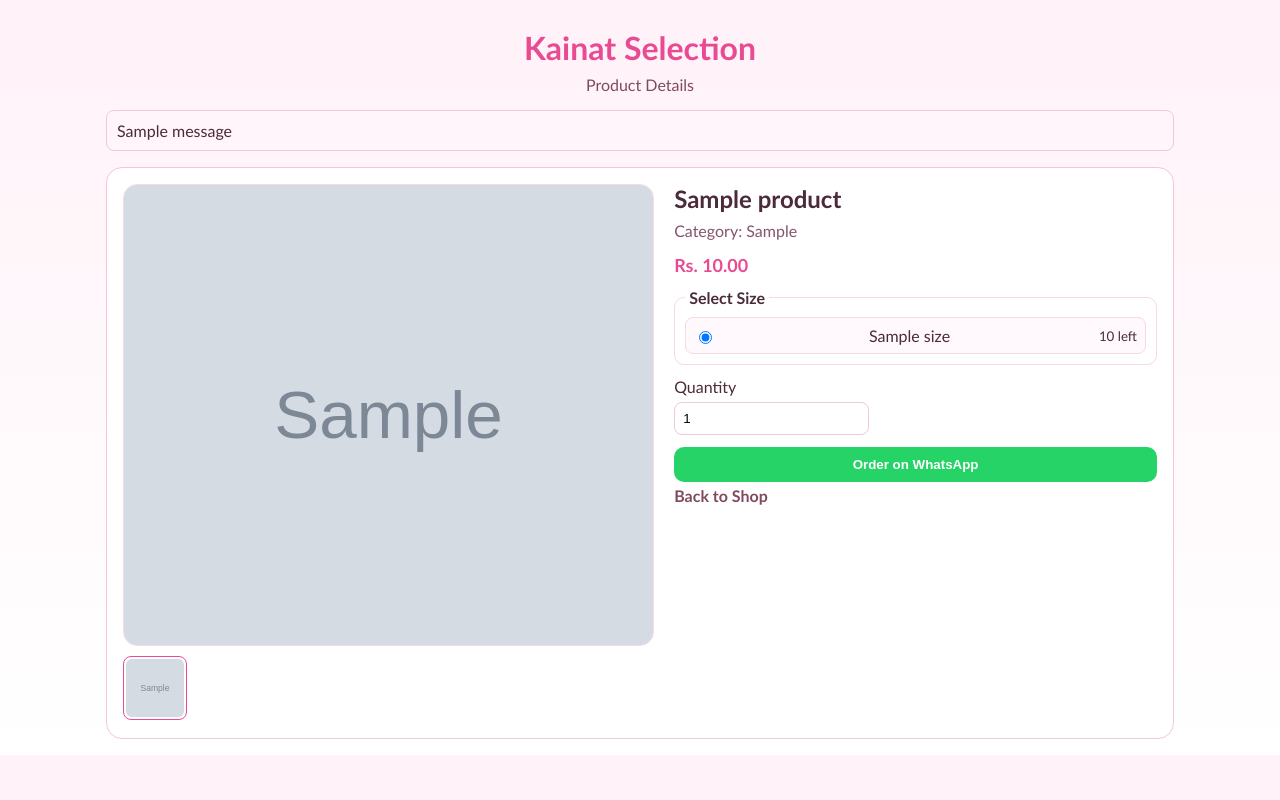
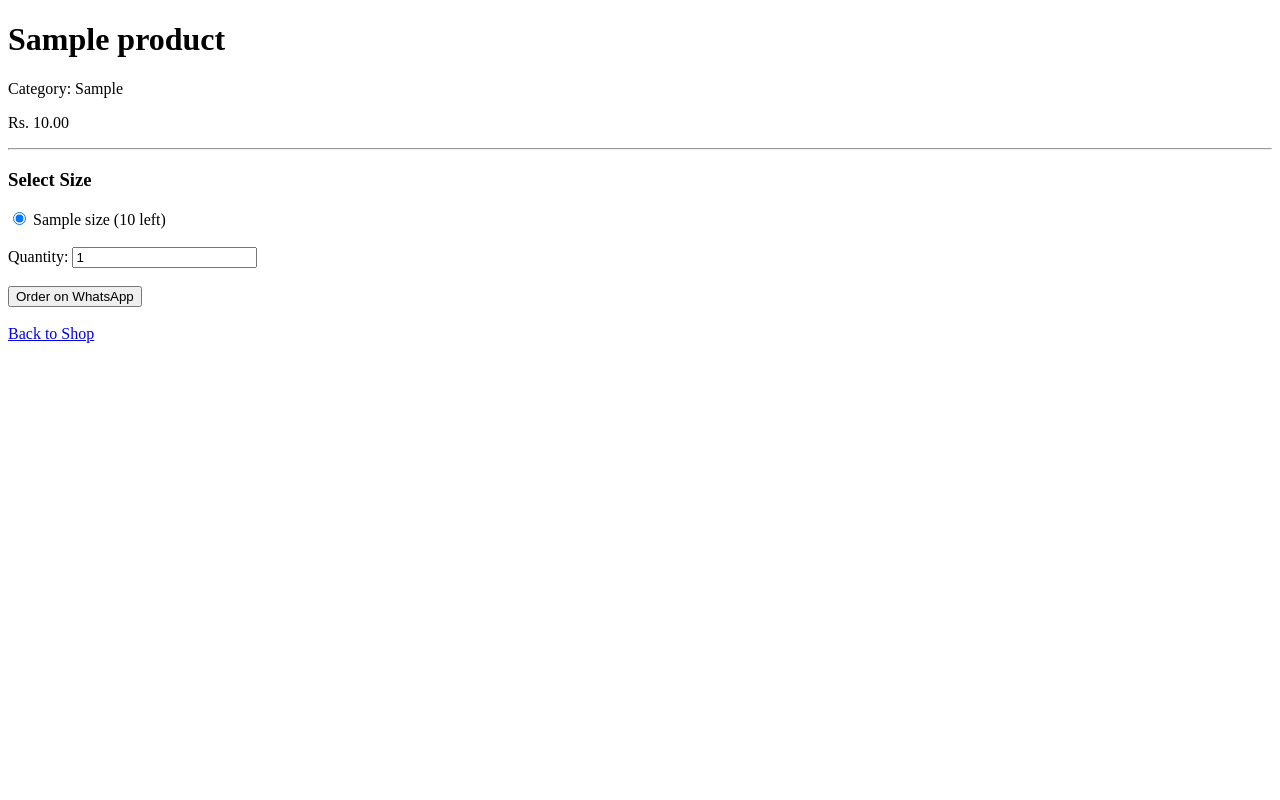
Before and after one commit to sarfrajae/kainat-selection, a Flask app: page /product/1 in a window 1280 px wide. Run offline with Flask 3, Linux system fonts and the light colour scheme; tables that the repository leaves empty hold one stand-in row (values such as "Sample post"); grey boxes marked "Sample" are stand-in pictures; one stand-in notice (Sample message) is shown; some libraries are stand-ins or nearby versions.

Commit message:
Add files via upload

```diff
--- a/templates/product_detail.html
+++ b/templates/product_detail.html
@@ -1,167 +1,62 @@
-<!doctype html>
-<html lang="en">
+<!DOCTYPE html>
+<html>
 <head>
-    <meta charset="UTF-8">
-    <meta name="viewport" content="width=device-width, initial-scale=1.0">
-    <title>{{ product.name }} | Kainat Selection</title>
-    <link rel="stylesheet" href="{{ url_for('static', filename='styles.css') }}">
+    <title>{{ product.name }} - Kainat Selection</title>
 </head>
-<body class="shop-body">
-    <header class="shop-header detail-header">
-        <h1>Kainat Selection</h1>
-        <p>Product Details</p>
-    </header>
+<body>
 
-    <main class="shop-container">
-        {% with messages = get_flashed_messages() %}
-            {% if messages %}
-                <div class="flash-list">
-                    {% for message in messages %}
-                        <div class="flash-message">{{ message }}</div>
-                    {% endfor %}
-                </div>
-            {% endif %}
-        {% endwith %}
+<h1>{{ product.name }}</h1>
+<p>Category: {{ product.category }}</p>
 
-        <section class="product-detail-card">
-            <div class="gallery-column">
-                <div class="main-image-wrap" id="main-image-wrap">
-                    {% if product.images %}
-                        {% for image in product.images %}
-                            <img
-                                src="{{ url_for('uploaded_file', filename=image.filename) }}"
-                                alt="{{ product.name }} image {{ loop.index }}"
-                                class="gallery-image {% if loop.first %}active{% endif %}"
-                                data-index="{{ loop.index0 }}"
-                            >
-                        {% endfor %}
-                    {% elif product.primary_image_filename %}
-                        <img src="{{ url_for('uploaded_file', filename=product.primary_image_filename) }}" alt="{{ product.name }}" class="gallery-image active" data-index="0">
-                    {% endif %}
-                </div>
+{% if product.discount_percentage > 0 %}
+    <p>
+        <del>Rs. {{ "%.2f"|format(product.effective_original_price) }}</del>
+        <strong>Rs. {{ "%.2f"|format(product.effective_selling_price) }}</strong>
+        <span>{{ product.discount_percentage }}% OFF</span>
+    </p>
+{% else %}
+    <p>Rs. {{ "%.2f"|format(product.effective_selling_price) }}</p>
+{% endif %}
 
-                <div class="thumb-row" id="thumb-row">
-                    {% if product.images %}
-                        {% for image in product.images %}
-                            <button type="button" class="thumb-btn {% if loop.first %}active{% endif %}" data-index="{{ loop.index0 }}">
-                                <img src="{{ url_for('uploaded_file', filename=image.filename) }}" alt="Thumb {{ loop.index }}">
-                            </button>
-                        {% endfor %}
-                    {% elif product.primary_image_filename %}
-                        <button type="button" class="thumb-btn active" data-index="0">
-                            <img src="{{ url_for('uploaded_file', filename=product.primary_image_filename) }}" alt="Thumb">
-                        </button>
-                    {% endif %}
-                </div>
-            </div>
+<hr>
 
-            <div class="info-column">
-                <h2>{{ product.name }}</h2>
-                <p class="category-line">Category: {{ product.category }}</p>
+<form method="POST" action="{{ url_for('place_order', product_id=product.id) }}">
 
-                <p class="shop-price-line">
-                    {% if product.discount_percentage > 0 %}
-                        <span class="old-price">Rs. {{ "%.2f"|format(product.effective_original_price) }}</span>
-                    {% endif %}
-                    <span class="shop-price">Rs. {{ "%.2f"|format(product.effective_selling_price) }}</span>
-                    {% if product.discount_percentage > 0 %}
-                        <span class="badge">{{ product.discount_percentage }}% OFF</span>
-                    {% endif %}
-                </p>
+    <h3>Select Size</h3>
 
-                <form method="post" action="{{ url_for('place_order', product_id=product.id) }}" class="order-form">
-                    <fieldset class="size-fieldset">
-                        <legend>Select Size</legend>
-                        {% for size in product.sizes %}
-                            <label class="size-option {% if size.stock == 0 %}disabled{% endif %}">
-                                <input
-                                    type="radio"
-                                    name="size_id"
-                                    value="{{ size.id }}"
-                                    {% if size.stock == 0 %}disabled{% endif %}
-                                    {% if loop.first and size.stock > 0 %}checked{% endif %}
-                                >
-                                <span>{{ size.label }}</span>
-                                <small>{% if size.stock > 0 %}{{ size.stock }} left{% else %}Out of stock{% endif %}</small>
-                            </label>
-                        {% endfor %}
-                    </fieldset>
+    {% for size in product.sizes %}
+        <div>
+            <label>
+                <input type="radio"
+                       name="size_id"
+                       value="{{ size.id }}"
+                       {% if loop.first %}checked{% endif %}
+                       {% if size.stock <= 0 %}disabled{% endif %}>
 
-                    <label class="qty-row">
-                        Quantity
-                        <input type="number" name="quantity" min="1" step="1" value="1" required>
-                    </label>
+                {{ size.label }}
 
-                    <button class="whatsapp-btn" type="submit">Order on WhatsApp</button>
-                </form>
+                {% if size.stock > 0 %}
+                    ({{ size.stock }} left)
+                {% else %}
+                    (Out of stock)
+                {% endif %}
+            </label>
+        </div>
+    {% endfor %}
 
-                <a href="{{ url_for('shop') }}" class="back-link">Back to Shop</a>
-            </div>
-        </section>
-    </main>
+    <br>
 
-<script>
-    (function () {
-        const images = Array.from(document.querySelectorAll('.gallery-image'));
-        const thumbs = Array.from(document.querySelectorAll('.thumb-btn'));
-        const wrap = document.getElementById('main-image-wrap');
+    <label>Quantity:</label>
+    <input type="number" name="quantity" value="1" min="1">
 
-        if (!images.length || !thumbs.length) {
-            return;
-        }
+    <br><br>
 
-        let current = 0;
-        let startX = null;
+    <button type="submit">Order on WhatsApp</button>
 
-        function show(index) {
-            if (index < 0) {
-                index = images.length - 1;
-            }
-            if (index >= images.length) {
-                index = 0;
-            }
+</form>
 
-            current = index;
+<br>
+<a href="{{ url_for('shop') }}">Back to Shop</a>
 
-            images.forEach((img, i) => {
-                img.classList.toggle('active', i === index);
-            });
-
-            thumbs.forEach((btn, i) => {
-                btn.classList.toggle('active', i === index);
-            });
-        }
-
-        thumbs.forEach((thumb) => {
-            thumb.addEventListener('click', function () {
-                const idx = Number(this.dataset.index || 0);
-                show(idx);
-            });
-        });
-
-        wrap.addEventListener('touchstart', function (event) {
-            if (!event.touches.length) return;
-            startX = event.touches[0].clientX;
-        }, { passive: true });
-
-        wrap.addEventListener('touchend', function (event) {
-            if (startX === null || !event.changedTouches.length) return;
-
-            const endX = event.changedTouches[0].clientX;
-            const distance = endX - startX;
-            const threshold = 40;
-
-            if (Math.abs(distance) > threshold) {
-                if (distance < 0) {
-                    show(current + 1);
-                } else {
-                    show(current - 1);
-                }
-            }
-
-            startX = null;
-        }, { passive: true });
-    })();
-</script>
 </body>
 </html>
```
